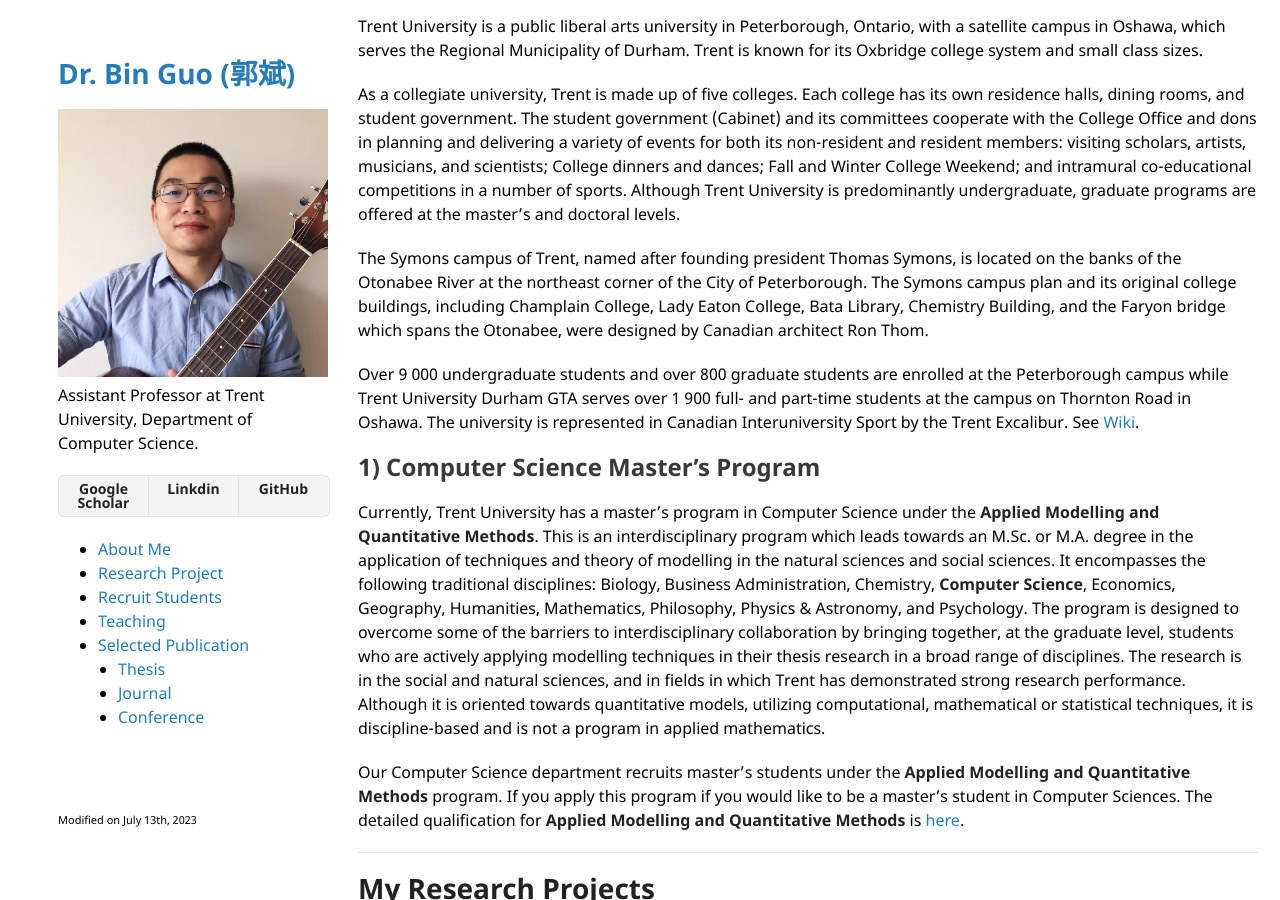
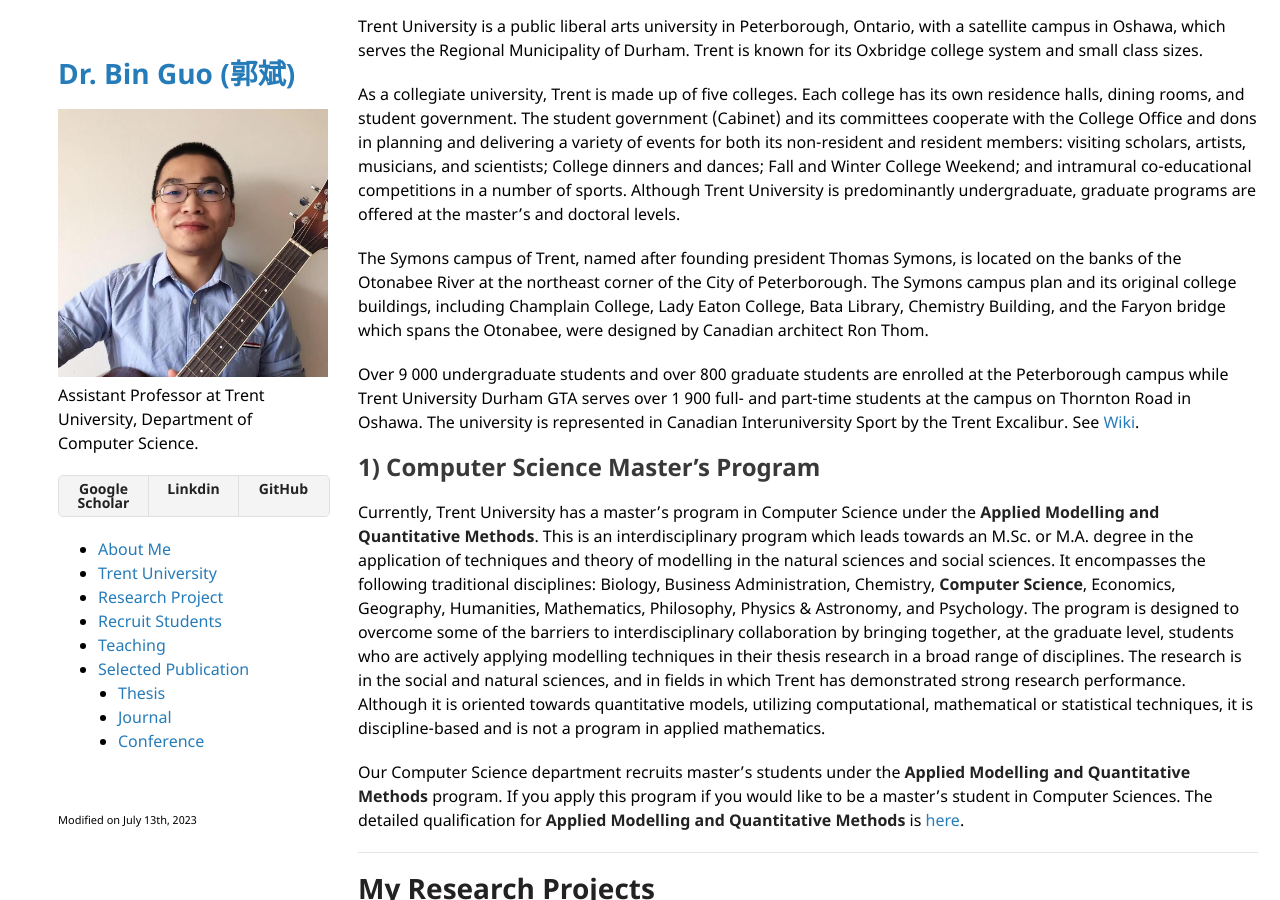
Before and after one commit to bin-guo/bin-guo.github.io, a Jekyll site: the page built from index.md, in a window 1280 px wide and 900 px high, scrolled down 306 px. Built offline with Jekyll 4.4.1, drawn with Linux system fonts in a browser that asks for light colours; our own code applies the rules of GitHub Pages for plain Markdown files.

Commit message:
Update default.html

```diff
--- a/_layouts/default.html
+++ b/_layouts/default.html
@@ -41,6 +41,7 @@
 
         <ul>
           <li><a href="#about-me">About Me</a></li>
+          <li><a href="#trent-university">Trent University</a></li>
           <li><a href="#research-project">Research Project</a></li>
           <li><a href="#recruit-students">Recruit Students</a></li>
           <li><a href="#teaching">Teaching</a></li>
```
